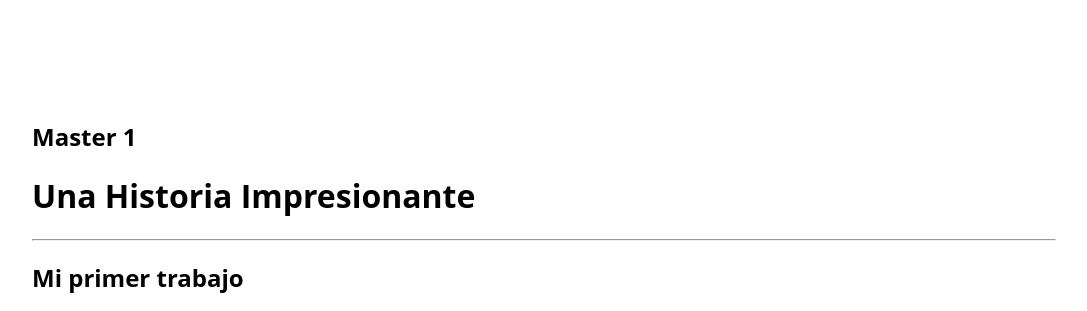
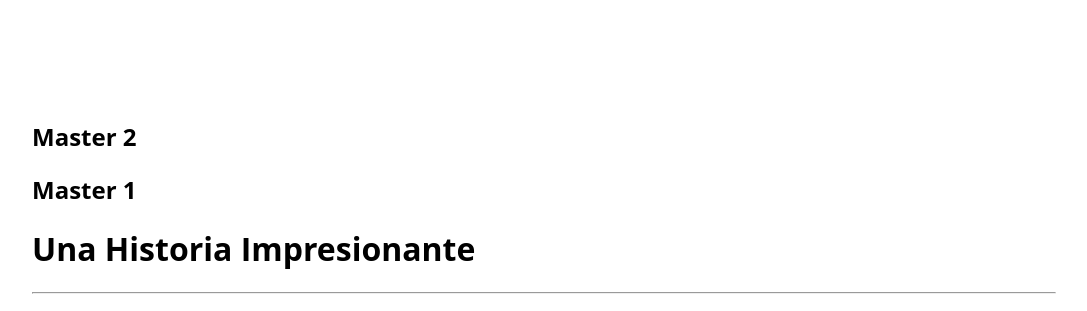
Before and after one commit to EthanDeveloper/historia-de-mi-vida, a plain HTML site: page index.html in a window 1280 px wide. Shown: the top 311 px of the page, without its empty margins (96-1183 px from the left). Drawn offline with Linux system fonts and the light colour scheme.

Commit message:
Master 2

```diff
--- a/index.html
+++ b/index.html
@@ -7,6 +7,7 @@
     <link rel="stylesheet" href="./css/styles.css">
 </head>
 <body>
+    <h2>Master 2</h2>
     <h2>Master 1</h2>
     <h1>Una Historia Impresionante</h1>
         <hr>
```
